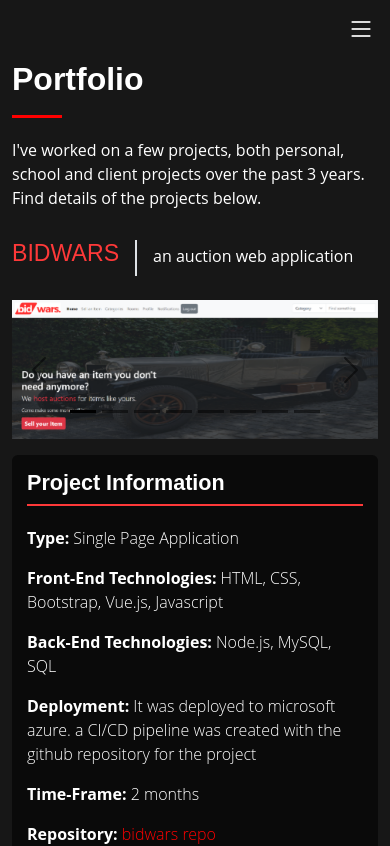
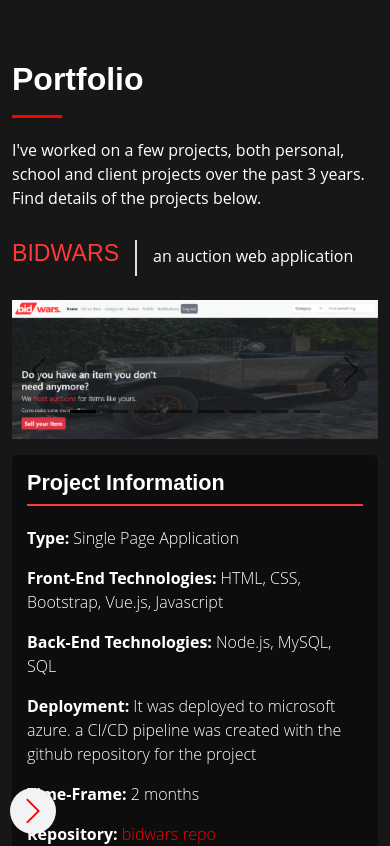
Before and after one commit to solzycoded/thesolomonfidelis, a React (Vite) app: page /portfolio in a window 390 px wide. Shown: the top 846 px of the page. Built offline with nearby package versions, Linux system fonts and the light colour scheme.

Commit message:
finished working on nav for desktop and mobile

```diff
--- a/index.html
+++ b/index.html
@@ -39,5 +39,6 @@
     <script src="./src/assets/vendor/waypoints/noframework.waypoints.js"></script>
 
     <script src="./src/assets/js/skills.js"></script>
+    <script src="./src/assets/js/nav.js"></script>
   </body>
 </html>
--- a/src/assets/css/nav.css
+++ b/src/assets/css/nav.css
@@ -14,7 +14,7 @@
 
 @media (max-width: 991px) {
   #header {
-    width: 300px;
+    /* width: 300px; */
     background: #fff;
     border-right: 1px solid #e6e9ec;
     left: -300px;
@@ -130,24 +130,26 @@
   /**
   * Mobile Navigation
   */
+
   .mobile-nav-toggle {
     position: fixed;
-    right: 10px;
-    top: 10px;
+    left: 10px;
+    bottom: 10px;
     z-index: 9998;
     border: 0;
-    background: none;
-    font-size: 28px;
+    background: #f2f3f5;
+    font-size: 30px;
     transition: all 0.4s;
     outline: none !important;
     line-height: 0;
     cursor: pointer;
     border-radius: 50px;
-    padding: 5px;
+    padding: 8px;
+    color: #ff0000 !important;
   }
 
   .mobile-nav-toggle i {
-    color: #45505b;
+    color: #ff0000 !important;
   }
 
   .mobile-nav-active {
@@ -159,6 +161,6 @@
   }
 
   .mobile-nav-active .mobile-nav-toggle {
-    color: #fff;
-    background-color: #ff0000;
+    color: #ff0000 !important;
+    background-color: white;
   }
--- a/src/assets/css/portfolio.css
+++ b/src/assets/css/portfolio.css
@@ -13,7 +13,7 @@
 }
 
 .project-details {
-    background-color: rgba(7, 7, 7, 0.8);
+    background-color: rgba(7, 7, 7, 0.6);
     padding: 15px;
     margin-bottom: 20px;
 }
--- /dev/null
+++ b/src/assets/js/nav.js
@@ -0,0 +1,19 @@
+(function() {
+    "use strict";
+
+    function resetNavBar() {
+        const navBar       = document.querySelector("#header");
+        const mobileNavBar = document.querySelector(".mobile-nav-toggle");
+
+        if(window.innerWidth > 991){
+            navBar.style.left = 0;
+            mobileNavBar.classList.add("bi-chevron-right");
+        }
+        else {
+            navBar.style.left = "-300px";
+            // mobileNavBar.classList.add("bi-chevron-left");
+        }
+    }
+
+    window.onresize = resetNavBar;
+})()
--- a/src/assets/js/skills.js
+++ b/src/assets/js/skills.js
@@ -1,33 +1,33 @@
 
-(function() {
-    "use strict";
+// (function() {
+//     "use strict";
 
-    /**
-     * Easy selector helper function
-     */
-    const select = (el, all = false) => {
-        el = el.trim()
-        if (all) {
-            return [...document.querySelectorAll(el)]
-        } else {
-            return document.querySelector(el)
-        }
-    }
+//     /**
+//      * Easy selector helper function
+//      */
+//     const select = (el, all = false) => {
+//         el = el.trim()
+//         if (all) {
+//             return [...document.querySelectorAll(el)]
+//         } else {
+//             return document.querySelector(el)
+//         }
+//     }
 
-    /**
-     * Skills animation
-     */
-    let skilsContent = select('.skills-content');
-    if (skilsContent) {
-      new Waypoint({
-        element: skilsContent,
-        offset: '80%',
-        handler: function(direction) {
-          let progress = select('.progress .progress-bar', true);
-          progress.forEach((el) => {
-            el.style.width = el.getAttribute('aria-valuenow') + '%'
-          });
-        }
-      })
-    }
-  })()
+//     /**
+//      * Skills animation
+//      */
+//     let skilsContent = select('.skills-content');
+//     if (skilsContent) {
+//       new Waypoint({
+//         element: skilsContent,
+//         offset: '80%',
+//         handler: function(direction) {
+//           let progress = select('.progress .progress-bar', true);
+//           progress.forEach((el) => {
+//             el.style.width = el.getAttribute('aria-valuenow') + '%'
+//           });
+//         }
+//       })
+//     }
+//   })()
--- a/src/components/Nav/Item.jsx
+++ b/src/components/Nav/Item.jsx
@@ -1,13 +1,13 @@
-import { Link } from "react-router-dom";
+import { NavLink } from "react-router-dom";
 import PropTypes from 'prop-types';
 
 function NavItem({ icon, link, title }){
     return (
         <>
             <li>
-                <Link to={link} className="nav-link scrollto">
+                <NavLink to={ link } className="nav-link">
                     <i className={`bi bi-${icon}`}></i> <span>{ title }</span>
-                </Link>
+                </NavLink>
             </li>
         </>
     )
--- a/src/components/Nav/Section.jsx
+++ b/src/components/Nav/Section.jsx
@@ -1,11 +1,30 @@
-import NavItem from "./Item";
+import NavItem from "./Item"
+import { useState } from "react";
 
 import "../../assets/css/nav.css"
 
 function Nav(){
+    const [showNav, setShowNav] = useState(false);
+
+    const showNavBar = () => {
+        setShowNav(!showNav);
+
+        // const mobileNavBar = document.querySelector(".mobile-nav-toggle");
+        // const navIsClosed  = mobileNavBar.classList.contains("bi-chevron-right");
+
+        // if(navIsClosed && showNav){
+        //     console.log(showNav);
+        //     setShowNav(!showNav);
+        //     console.log(showNav);
+        // }
+
+        const navBar       = document.querySelector("#header");
+        navBar.style.left  = showNav ? "-300px" : 0;
+    }
+
     return (
         <>
-            <i className="bi bi-list mobile-nav-toggle d-lg-none"></i>
+            <i className={ ("rounded-circle bi mobile-nav-toggle d-lg-none bi-chevron-" + (showNav ? "left" : "right")) } onClick={showNavBar}></i>
             <header id="header" className="d-flex flex-column justify-content-center">
 
                 <nav id="navbar" className="navbar nav-menu">
```
